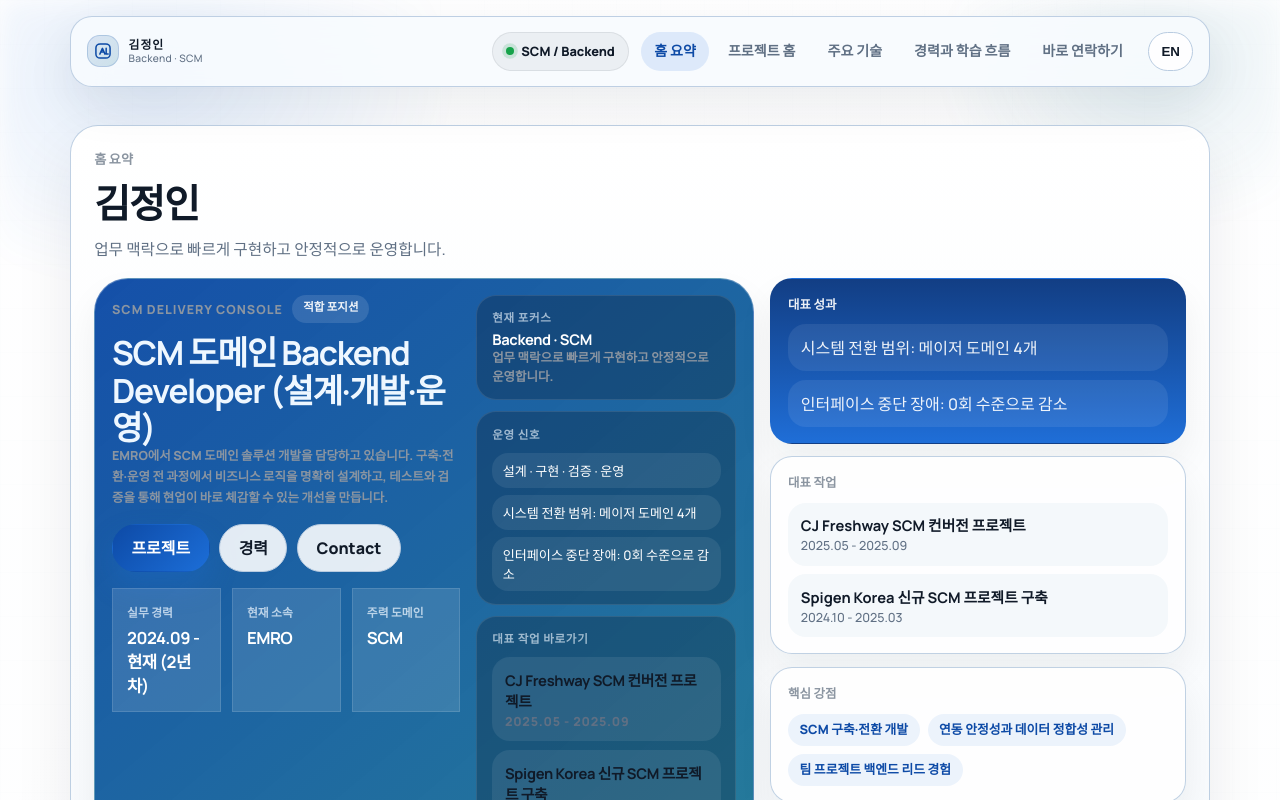
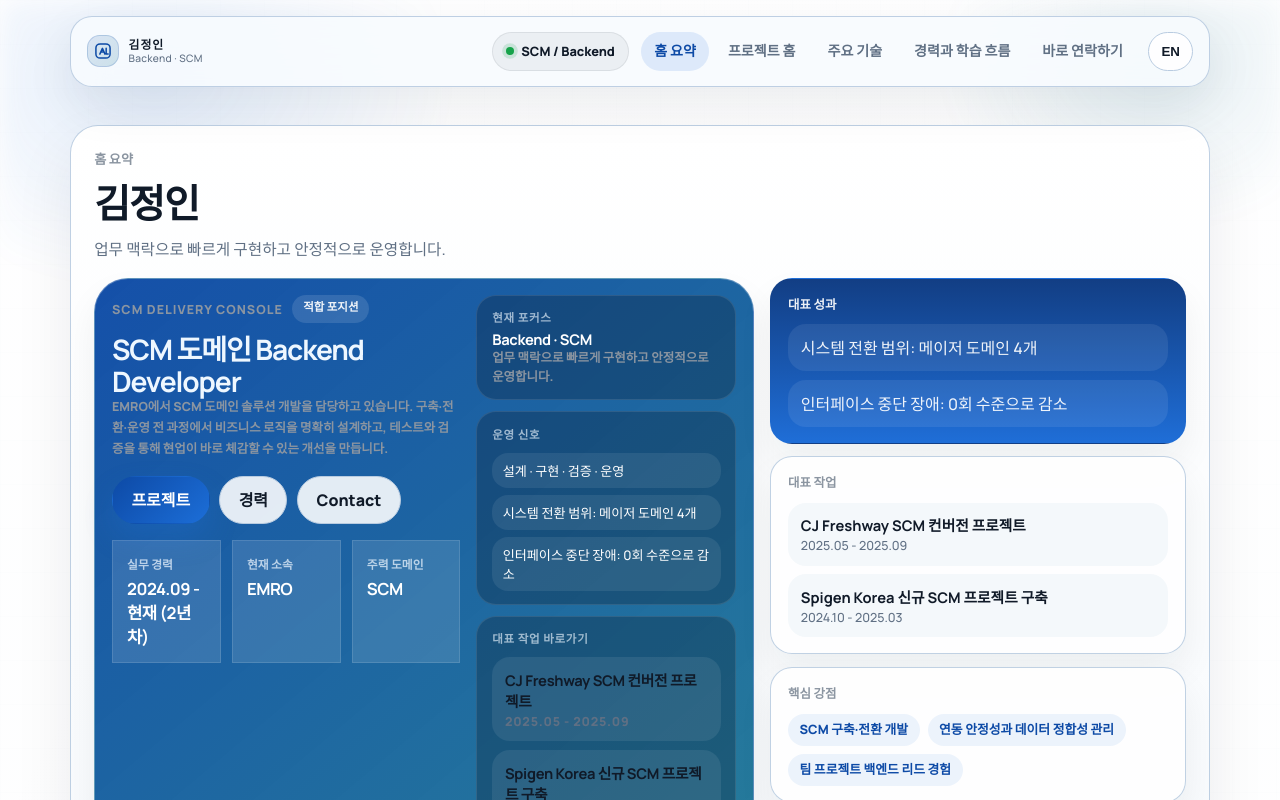
Before and after one commit to IanToo2/portfolio, a React (Vite) app: page / in a window 1280 px wide. Shown: the top 800 px of the page. Built offline with nearby package versions, Linux system fonts and the light colour scheme.

Commit message:
style: simplify hero fit headline

```diff
--- a/src/data/portfolioText.js
+++ b/src/data/portfolioText.js
@@ -18,7 +18,7 @@ export const TEXT = {
     summaryQuickStrengthsLabel: "핵심 강점",
     summaryQuickImpactLabel: "대표 성과",
     summaryQuickFitLabel: "적합 포지션",
-    summaryQuickFitValue: "SCM 도메인 Backend Developer (설계·개발·운영)",
+    summaryQuickFitValue: "SCM 도메인 Backend Developer",
     summaryScanOrderLabel: "스캔 순서",
     summaryScanRuleLabel: "기준",
     highlightsLabel: "What I Build",
@@ -122,7 +122,7 @@ export const TEXT = {
     summaryQuickStrengthsLabel: "Core Strengths",
     summaryQuickImpactLabel: "Key Outcomes",
     summaryQuickFitLabel: "Best-fit Role",
-    summaryQuickFitValue: "SCM Domain Backend Developer (Design-Dev-Operations)",
+    summaryQuickFitValue: "SCM Domain Backend Developer",
     summaryScanOrderLabel: "Scan Order",
     summaryScanRuleLabel: "Rules",
     highlightsLabel: "What I Build",
--- a/src/styles/home.css
+++ b/src/styles/home.css
@@ -68,10 +68,10 @@
 
 .home-hero-card h3 {
   margin: 0.68rem 0 0;
-  font-size: clamp(1.56rem, 2.6vw, 2.2rem);
+  font-size: clamp(1.52rem, 2.2vw, 2.02rem);
   letter-spacing: -0.04em;
   line-height: 1.12;
-  max-width: 24ch;
+  max-width: none;
 }
 
 .home-hero-copy {
```
